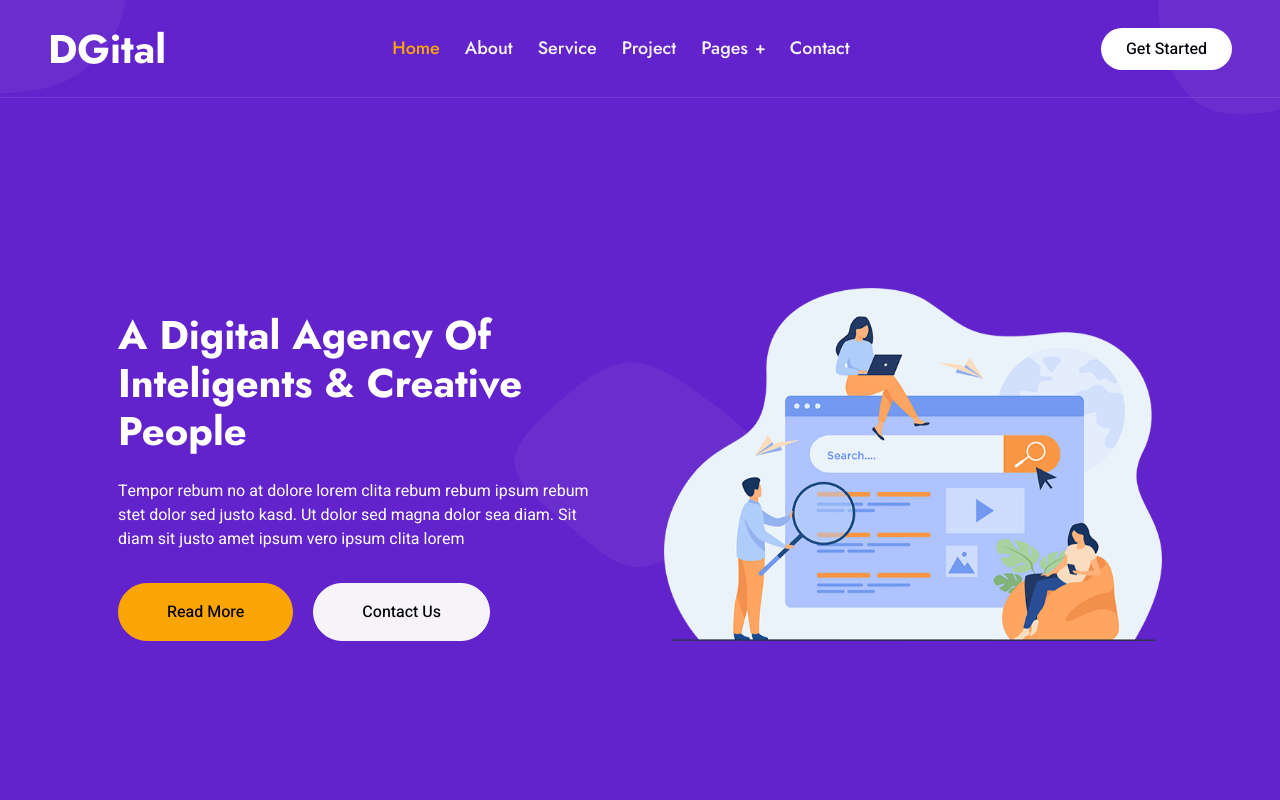
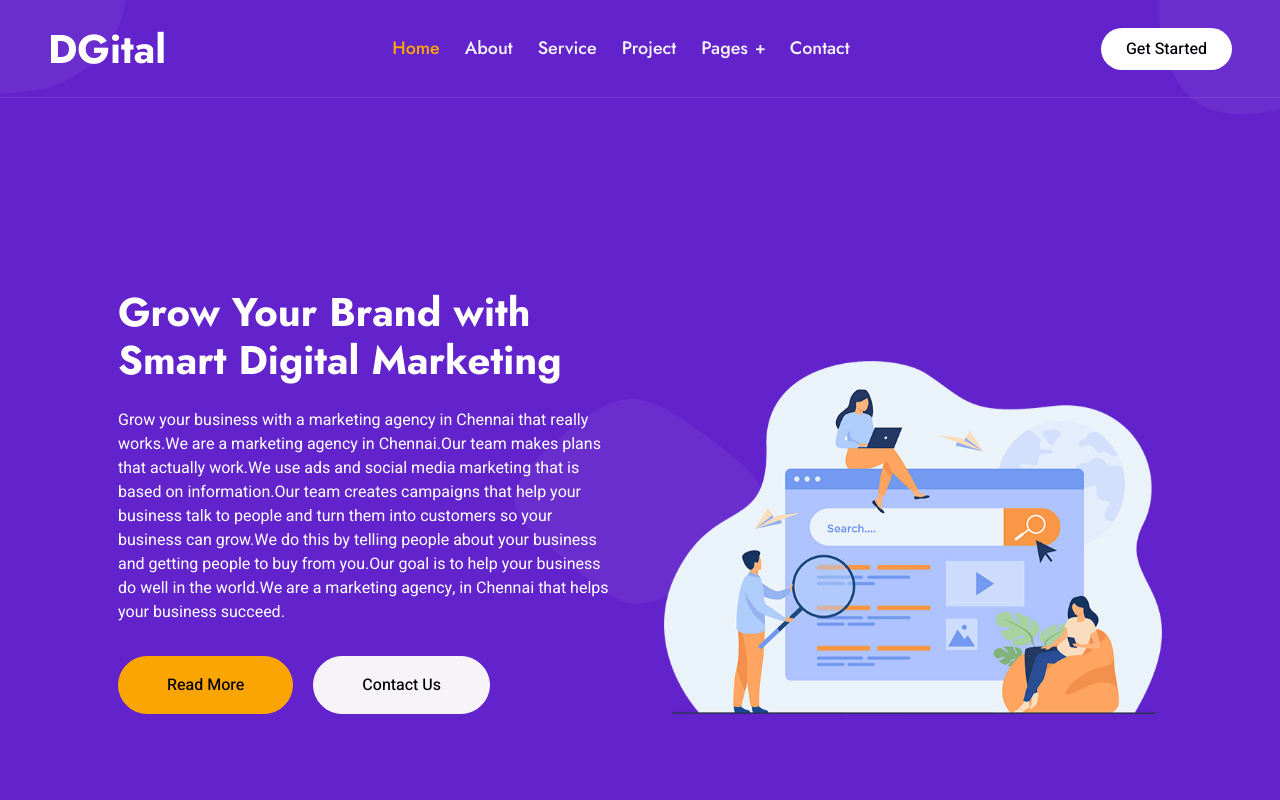
Before and after one commit to ramprakashd075-blip/ramprakash, a plain HTML site: page index.html in a window 1280 px wide. Shown: the top 800 px of the page. Drawn offline with nearby package versions, Linux system fonts and the light colour scheme; animation ran at ten frames a second.

Commit message:
Update index.html

```diff
--- a/index.html
+++ b/index.html
@@ -77,8 +77,8 @@
                 <div class="container px-lg-5">
                     <div class="row g-5 align-items-end">
                         <div class="col-lg-6 text-center text-lg-start">
-                            <h1 class="text-white mb-4 animated slideInDown">A Digital Agency Of Inteligents & Creative People</h1>
-                            <p class="text-white pb-3 animated slideInDown">Tempor rebum no at dolore lorem clita rebum rebum ipsum rebum stet dolor sed justo kasd. Ut dolor sed magna dolor sea diam. Sit diam sit justo amet ipsum vero ipsum clita lorem</p>
+                            <h1 class="text-white mb-4 animated slideInDown">Grow Your Brand with Smart Digital Marketing</h1>
+                            <p class="text-white pb-3 animated slideInDown">Grow your business with a marketing agency in Chennai that really works.We are a marketing agency in Chennai.Our team makes plans that actually work.We use ads and social media marketing that is based on information.Our team creates campaigns that help your business talk to people and turn them into customers so your business can grow.We do this by telling people about your business and getting people to buy from you.Our goal is to help your business do well in the world.We are a marketing agency, in Chennai that helps your business succeed.</p>
                             <a href="" class="btn btn-secondary py-sm-3 px-sm-5 rounded-pill me-3 animated slideInLeft">Read More</a>
                             <a href="" class="btn btn-light py-sm-3 px-sm-5 rounded-pill animated slideInRight">Contact Us</a>
                         </div>
```
